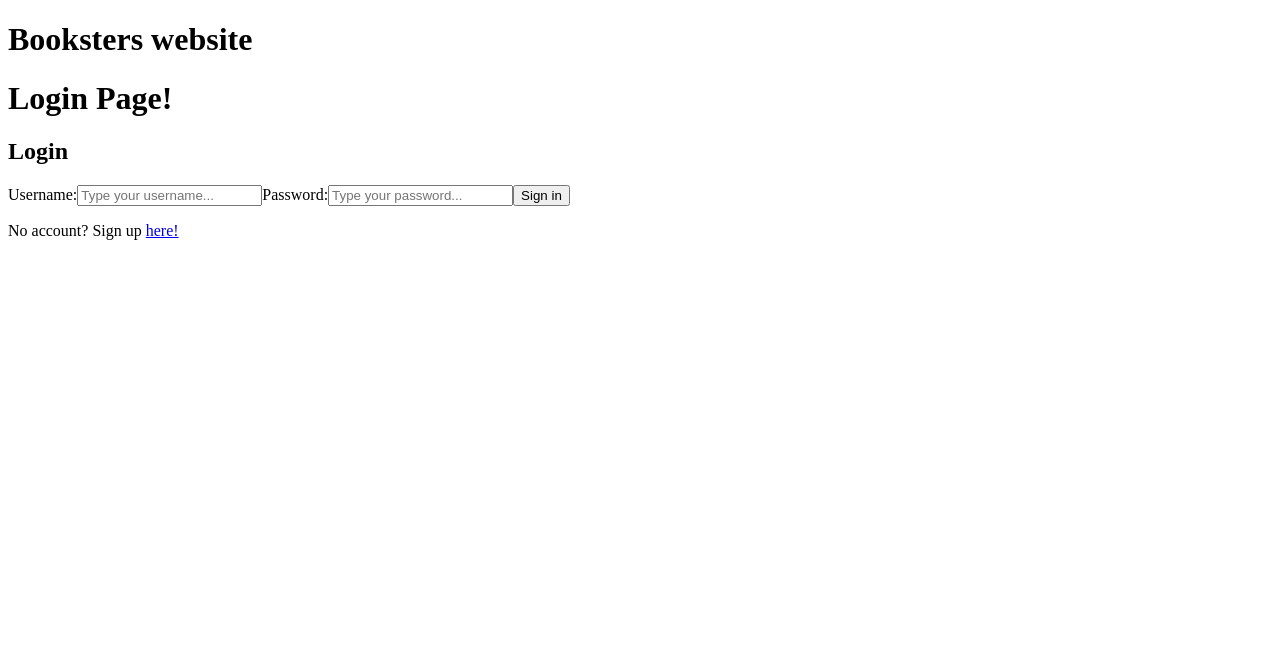
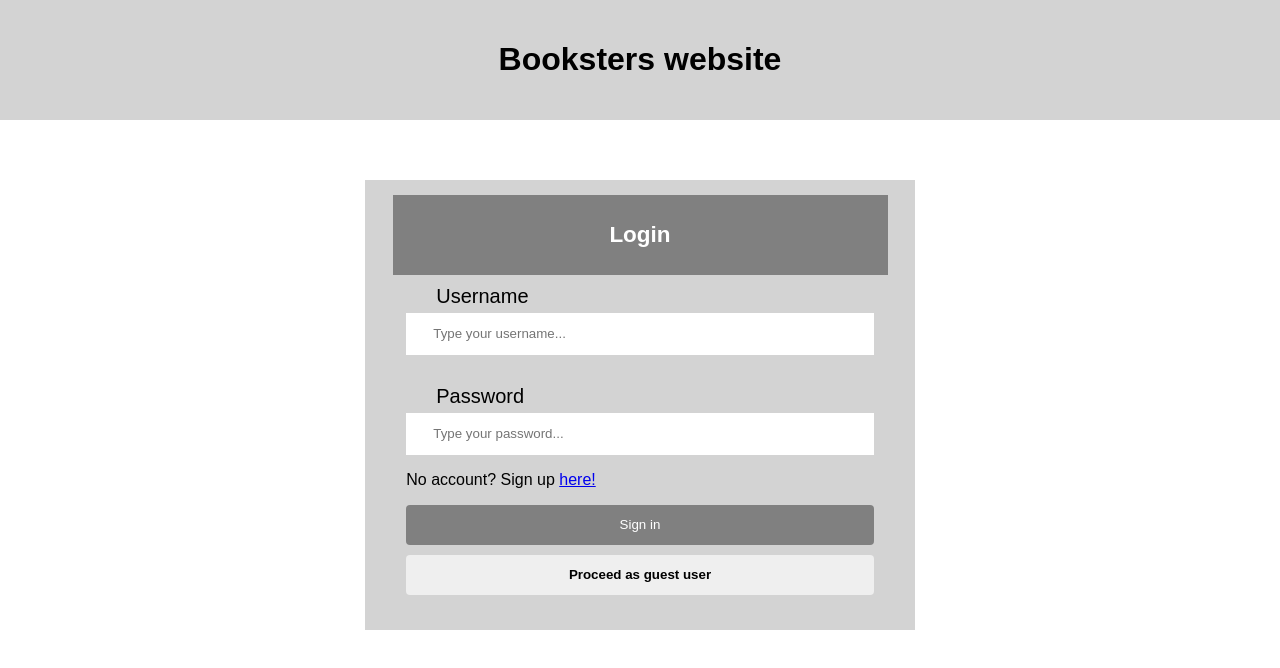
Before and after one commit to SiggeAlfredsson/bookster, a Vue app: page /login in a window 1280 px wide. Shown: the top 668 px of the page. Built offline with nearby package versions, Linux system fonts and the light colour scheme.

Commit message:
Added styling for loginForm

```diff
--- a/src/App.vue
+++ b/src/App.vue
@@ -1,3 +1,8 @@
+<!--
+  Not so much happening here... Just removing the padding and margin from body (not scoped). Also adding the header here. Instead of all the views. Unsure if correct?
+  and adding font family
+-->
+
 <script setup lang="ts">
 import { RouterLink, RouterView } from 'vue-router'
 import Header from "./components/Header.vue"
@@ -12,3 +17,14 @@ import Header from "./components/Header.vue"
   <RouterView />
   <!-- Paths dont work without routerView -->
 </template>
+
+<style>
+body {
+  padding: 0;
+  margin: 0;
+}
+
+* {
+  font-family: Arial, Helvetica, sans-serif;
+}
+</style>
--- a/src/components/Header.vue
+++ b/src/components/Header.vue
@@ -2,10 +2,12 @@
   <header>
     <h1>Booksters website</h1>
 
-  <HeaderInfo v-if="$route.path === '/home'"/>
+    <div class="right">
+      <HeaderInfo v-if="$route.path === '/home'" />
       <SignOutButton v-if="getLocalStorage('username')" />
       <SignInButton v-else-if="$route.path === '/home'" />
       <!-- Dont know if this is correct way to make it with the route.path, but it makes it so the header can be used via only 1 component -->
+    </div>
   </header>
 </template>
 
@@ -31,3 +33,34 @@ export default {
 }
 
 </script>
+
+<style scoped>
+
+body {
+  padding: 0;
+  margin: 0;
+}
+
+header {
+
+  background-color: lightgray;
+  display: flex;
+  align-items: center;
+  justify-content: space-between;
+  padding: 20px;
+
+}
+
+h1 {
+  text-align: center;
+  flex-grow: 1;
+}
+
+.right {
+  display: flex;
+  flex-direction: column;
+  /* padding: 20px; */
+}
+
+
+</style>
--- a/src/components/HeaderInfo.vue
+++ b/src/components/HeaderInfo.vue
@@ -22,9 +22,9 @@
     computed: {
       userValue() {
         if(this.username === null) {
-          return "guest";
+          return "guest...";
         } else {
-          return this.role?.toLowerCase() + " " + this.username
+          return this.role?.toLowerCase() + ", " + this.username
         }
       }
     }
--- a/src/components/LoginForm.vue
+++ b/src/components/LoginForm.vue
@@ -11,19 +11,23 @@
 
 
 <template>
-  <div>
-    <h2>Login</h2>
-    <form @submit="login">
-      <label for="username">Username:</label>
+  <div class="container">
+    <header>
+      <h2>Login</h2>
+    </header>
+    <form class="form" @submit="login">
+      <label for="username">Username</label>
       <input type="text" id="username" v-model="username" required placeholder="Type your username..." />
 
-      <label for="password">Password:</label>
+      <label for="password">Password</label>
       <input type="password" id="password" v-model="password" required placeholder="Type your password..." />
+      <p>No account? Sign up <router-link to="/register">here!</router-link></p>
+      <button class="sign-in-button" type="submit">Sign in</button>
+      <router-link to="/home">
+      <button class="guest-button">Proceed as guest user</button>
+      </router-link>
 
-      <button type="submit">Sign in</button>
     </form>
-    <p>No account? Sign up <router-link to="/register">here!</router-link></p>
-
   </div>
 </template>
 
@@ -81,3 +85,97 @@ export default {
   }
 };
 </script>
+
+<style scoped>
+.container {
+  /* border: 1px solid red; */
+  width: 550px;
+  height: 450px;
+
+  display: flex;
+  flex-direction: column;
+  align-items: center;
+
+  background-color: lightgray;
+
+}
+
+header {
+
+  margin-top: 15px;
+
+  width: 90%;
+  height: 80px;
+  margin-bottom: 10px;
+  /* border: 1px solid blue; */
+  background-color: gray;
+  display: flex;
+  align-items: center;
+  justify-content: center;
+  color: white;
+  font-size: 15px;
+}
+
+.form {
+  display: flex;
+  flex-direction: column;
+  flex-grow: 1;
+  /* flex grow? */
+  /* border: 1px solid green; */
+  width: 85%;
+  /* align-items: center; */
+
+}
+
+.form button {
+  width: 100%;
+  height: 40px;
+  border-radius: 4px;
+  margin-left: auto;
+  margin-right: auto;
+  border: none;
+  margin-bottom: 10px;
+  cursor: pointer;
+}
+
+.sign-in-button {
+  background-color: grey;
+  color: white;
+}
+
+.sign-in-button:hover {
+  background-color: rgb(114, 114, 114);
+}
+
+.guest-button {
+  font-weight: bold;
+}
+
+.guest-button:hover {
+  background-color: rgb(226, 226, 226);
+}
+
+.form p {
+  /* color: red; */
+}
+
+.form label {
+  font-size: 20px;
+  padding-left: 30px;
+  margin-bottom: 5px;
+}
+
+.form input {
+  outline: none;
+  border: none;
+  height: 40px;
+  border-left: 25px solid white;
+}
+
+/* space beetween the two inputs */
+#username {
+  margin-bottom: 30px;
+}
+
+
+</style>
--- a/src/components/SignInButton.vue
+++ b/src/components/SignInButton.vue
@@ -16,6 +16,8 @@ export default {
 
 <style scoped>
 .sign-in-button {
-
+  width: 130px;
+  height: 40px;
+  font-size: 25px;
 }
 </style>
--- a/src/views/LoginView.vue
+++ b/src/views/LoginView.vue
@@ -1,6 +1,6 @@
 <template>
-  <div>
-    <h1>Login Page!</h1>
+  <div class="container">
+    <!-- <h1>Login Page!</h1> what to do here?-->
     <LoginForm />
   </div>
 </template>
@@ -14,3 +14,15 @@ export default {
   }
 };
 </script>
+
+<style scoped>
+
+.container {
+  margin-top: 30px;
+  display: flex;
+  justify-content: center;
+}
+
+
+
+</style>
```
Lines whose indentation alone changed are shown as unchanged.
